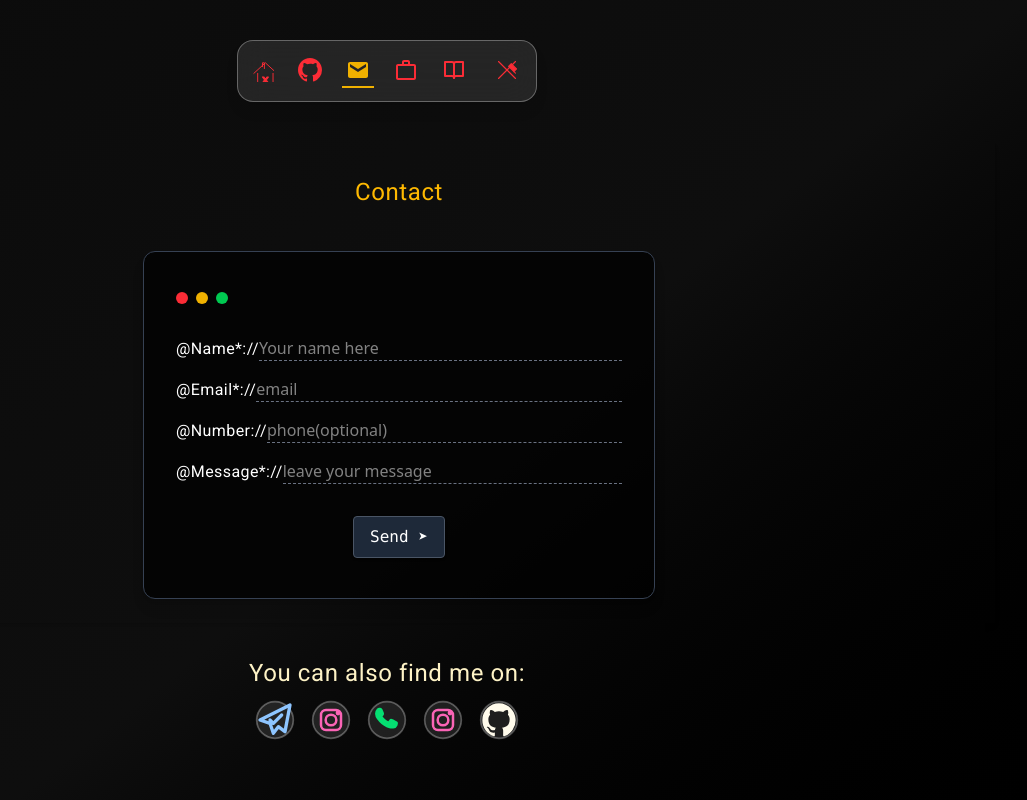
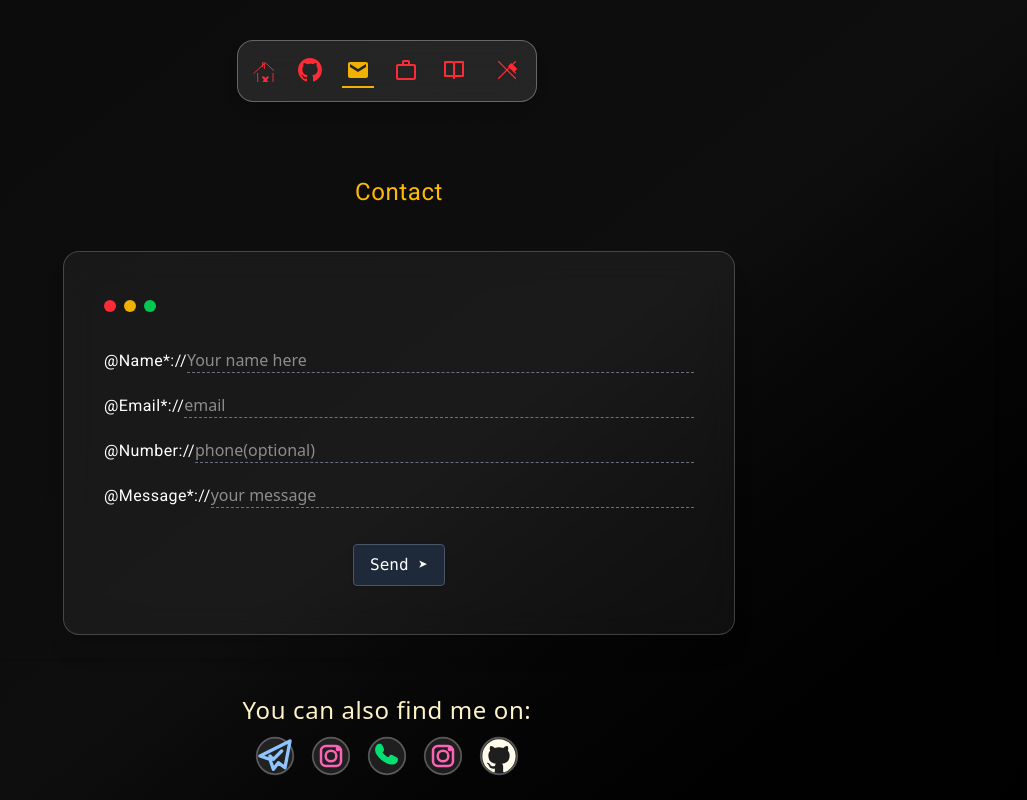
Before and after one commit to xscriptorcode/xscriptorcode.github.io, a Next.js app: page /contact in a window 1280 px wide. Shown: the top 800 px of the page, without its empty margins (253-1280 px from the left). Built offline with nearby package versions, Linux system fonts and the light colour scheme.

Commit message:
update contactpage

```diff
--- a/src/app/components/ContactForm.tsx
+++ b/src/app/components/ContactForm.tsx
@@ -21,7 +21,7 @@ export default function ContactForm() {
 
         window.location.href = `mailto:x@xscriptor.com?subject=${subject}&body=${body}`;
       }}
-      className="bg-black/70 border border-gray-700 rounded-xl shadow-lg w-full max-w-lg mx-auto px-4 sm:px-6 lg:px-8 py-6 sm:py-8 lg:py-10 flex flex-col gap-4"
+      className="bg-white/5 backdrop-blur-lg border border-white/20 rounded-2xl shadow-xl w-full max-w-2xl mx-auto px-6 sm:px-8 lg:px-10 py-8 sm:py-10 lg:py-12 flex flex-col gap-5"
     >
       <div className="flex items-center space-x-2 mb-4">
         <span className="w-3 h-3 bg-red-500 rounded-full"></span>
@@ -32,7 +32,7 @@ export default function ContactForm() {
         { label: "@Name*://", name: "name", type: "text", required: true, placeholder: "Your name here" },
         { label: "@Email*://", name: "email", type: "email", required: true, placeholder: "email" },
         { label: "@Number://", name: "number", type: "text", placeholder: "phone(optional)" },
-        { label: "@Message*://", name: "message", type: "text", required: true, placeholder: "leave your message" },
+        { label: "@Message*://", name: "message", type: "text", required: true, placeholder: "your message" },
       ].map((field, index) => (
         <div key={index} className="flex items-center">
           <span className={`text-white ${Roboto_font.className}`}>
--- a/src/app/contact/page.tsx
+++ b/src/app/contact/page.tsx
@@ -35,7 +35,7 @@ export default function Contact() {
           <ContactForm />
         </div>
         <div className="mt-6 flex flex-col items-center">
-          <h2 className={`${Roboto_font.className} text-lg sm:text-xl md:text-2xl lg:text-3xl xl:text-4xl text-amber-100 text-center leading-tight mb-4`}>
+          <h2 className="text-sm sm:text-xl md:text-2xl lg:text-3xl xl:text-4xl text-amber-100 text-center leading-tight mb-4">
             <DecryptedText
               text="You can also find me on:"
               animateOn="view"
```
Also changed, not shown: 12 other files (tests, documents, lock files or other folders).
